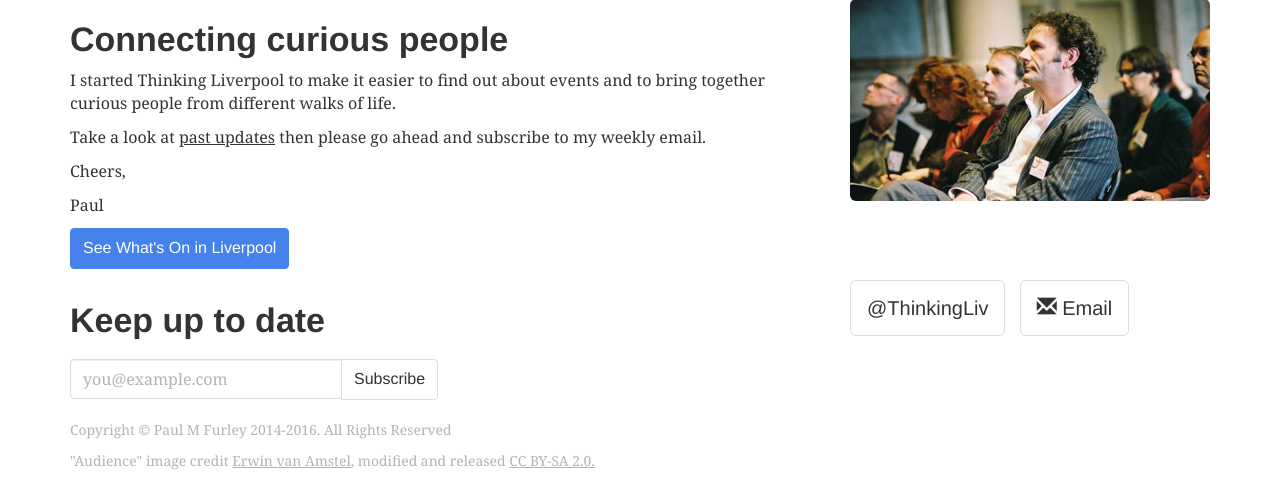
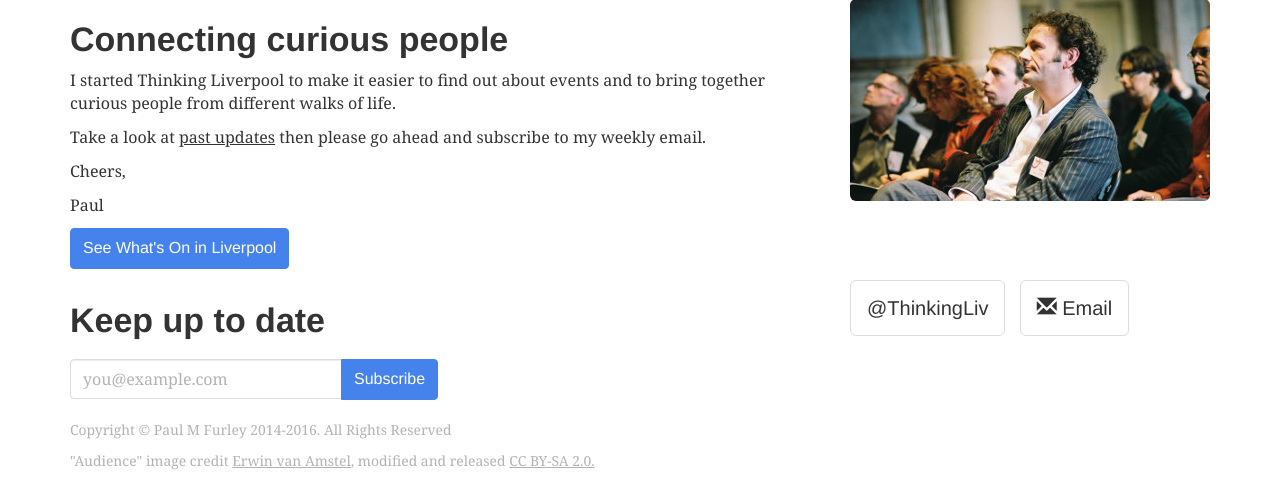
Before and after one commit to GreenDragonSoft/thinkingliverpool, a Django app: page /about/ in a window 1280 px wide. Shown: the part 371-853 px from the top of the page. Run offline with Django 3.2, Linux system fonts and the light colour scheme; parts of the project's set-up code (start-up, migrations or seed data) failed here and were passed over; some libraries are stand-ins or nearby versions.

Commit message:
Make subscribe button primary

```diff
--- a/thinkingweekly/apps/events/templates/events/partials/subscribe_form.html
+++ b/thinkingweekly/apps/events/templates/events/partials/subscribe_form.html
@@ -5,7 +5,7 @@
       <input class="form-control" type="email" value="" placeholder="you@example.com" name="EMAIL">
 
       <span class="input-group-btn">
-        <button class="btn btn-default" type="submit">Subscribe</button>
+        <button class="btn btn-primary" type="submit">Subscribe</button>
       </span>
     </div>
 
```
